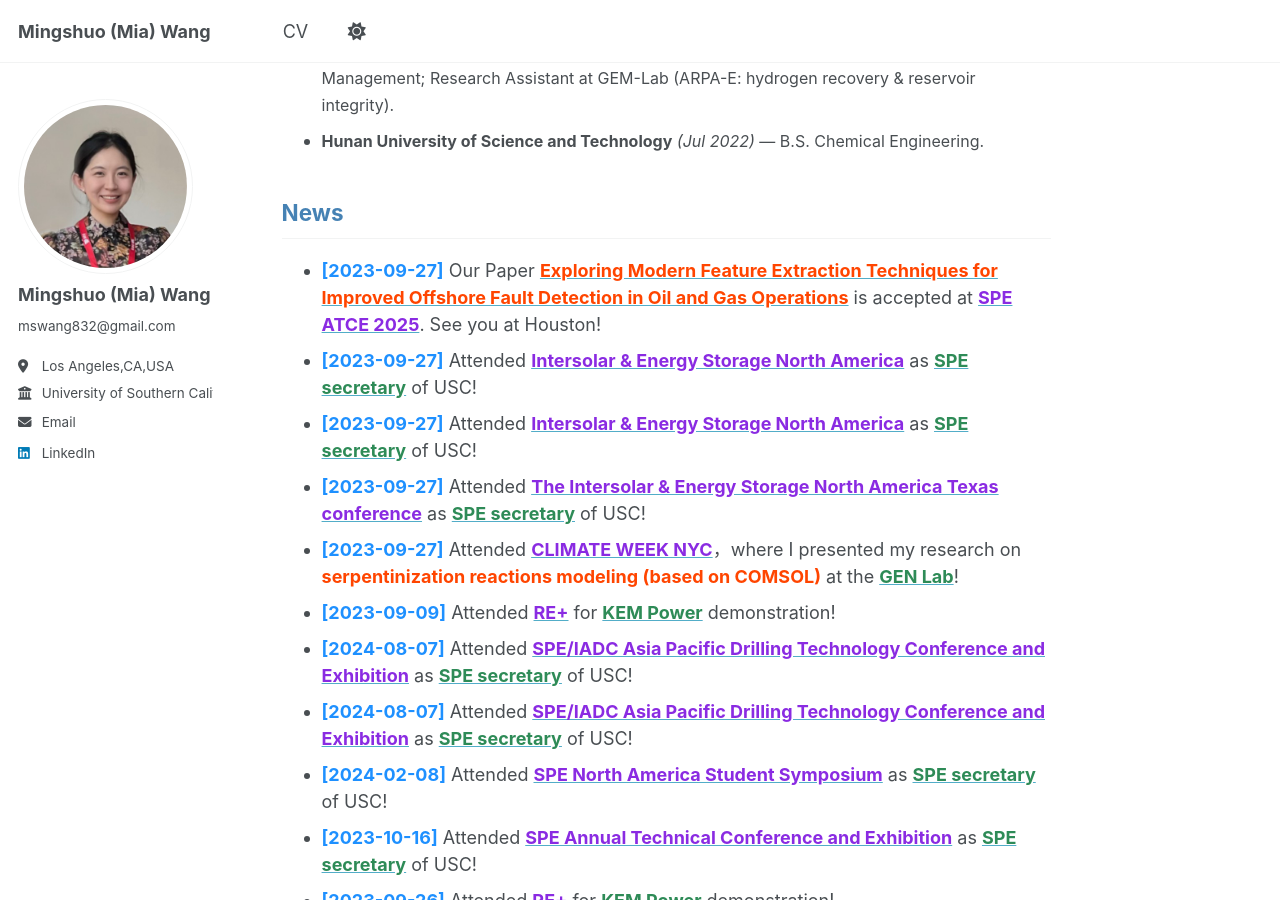
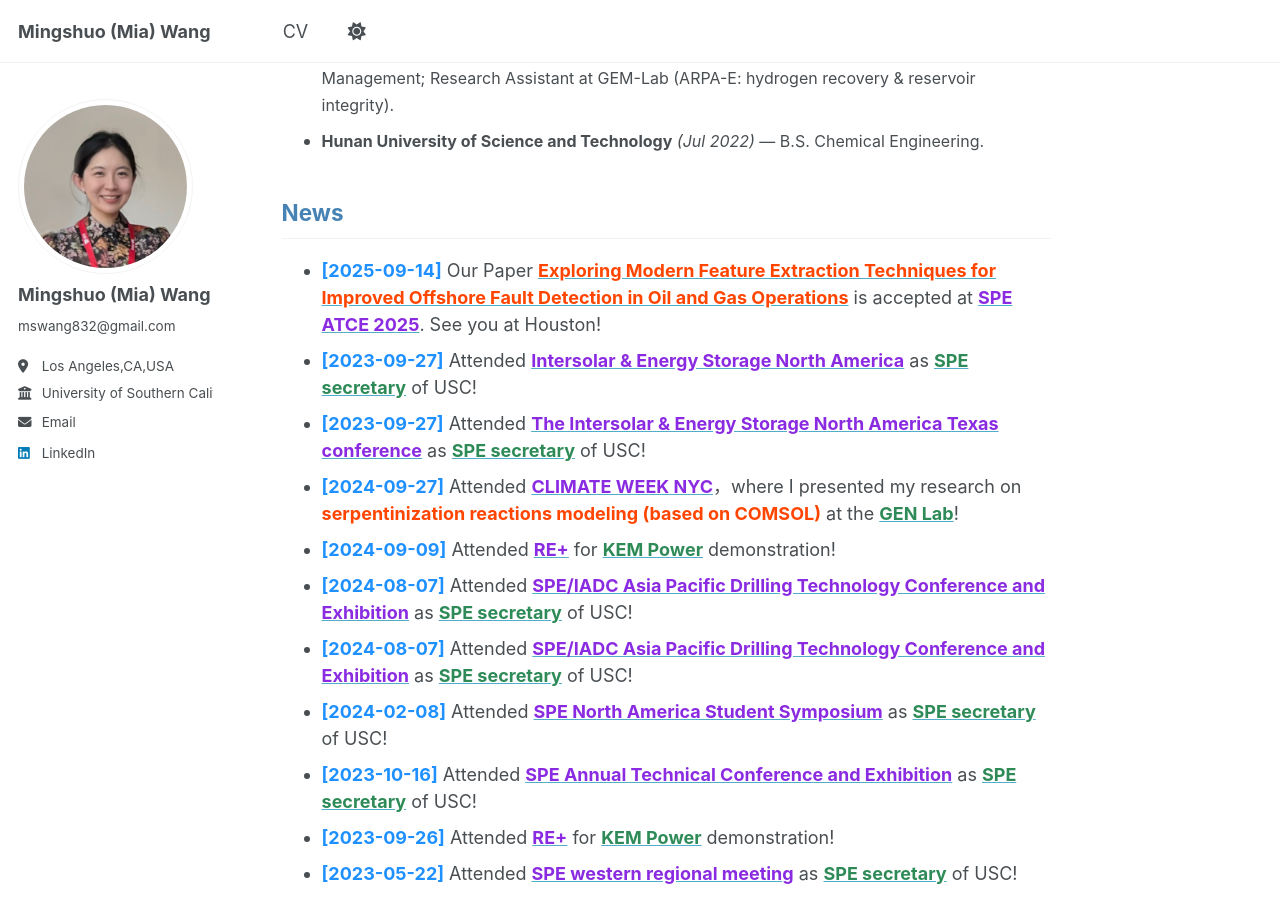
Before and after one commit to Miawang32/Miawang32.github.io, a Jekyll site: the page built from _pages/about.md, in a window 1280 px wide and 900 px high, scrolled down 603 px. Built offline with Jekyll 4.4.1, drawn with Linux system fonts in a browser that asks for light colours; a script that is not in the unit is left out.

Commit message:
Update about.md

```diff
--- a/_pages/about.md
+++ b/_pages/about.md
@@ -33,12 +33,11 @@ With a blend of technical, analytical, and management skills, I am passionate ab
 
 
 ## <span style="color: #4682B4;">News</span>
-- **<span style="color: #1E90FF;">[2023-09-27]</span>** Our Paper [<span style="color: #FF4500;">**Exploring Modern Feature Extraction Techniques for Improved Offshore Fault Detection in Oil and Gas Operations**</span>](https://www.iesna.com/2025-conference-highlights/) is accepted at [<span style="color: #8A2BE2;">**SPE ATCE 2025**</span>](https://www.atce.org/). See you at Houston!
-- **<span style="color: #1E90FF;">[2023-09-27]</span>** Attended [<span style="color: #8A2BE2;">**Intersolar & Energy Storage North America**</span>](https://www.iesna.com/2025-conference-highlights/) as [<span style="color: #2E8B57;">**SPE secretary**</span>]([https://higherlogicdownload.s3.amazonaws.com/SPE/47b8184c-7e3f-4b2b-8fa9-01533b4c4539/UploadedFiles/apOlE4zxS6ykwGQj41RN_LASPEOct2023Newsletter.pdf]) of USC!
+- **<span style="color: #1E90FF;">[2025-09-14]</span>** Our Paper [<span style="color: #FF4500;">**Exploring Modern Feature Extraction Techniques for Improved Offshore Fault Detection in Oil and Gas Operations**</span>](https://www.iesna.com/2025-conference-highlights/) is accepted at [<span style="color: #8A2BE2;">**SPE ATCE 2025**</span>](https://www.atce.org/). See you at Houston!
 - **<span style="color: #1E90FF;">[2023-09-27]</span>** Attended [<span style="color: #8A2BE2;">**Intersolar & Energy Storage North America**</span>](https://www.iesna.com/2025-conference-highlights/) as [<span style="color: #2E8B57;">**SPE secretary**</span>]([https://higherlogicdownload.s3.amazonaws.com/SPE/47b8184c-7e3f-4b2b-8fa9-01533b4c4539/UploadedFiles/apOlE4zxS6ykwGQj41RN_LASPEOct2023Newsletter.pdf]) of USC!
 - **<span style="color: #1E90FF;">[2023-09-27]</span>** Attended [<span style="color: #8A2BE2;">**The Intersolar & Energy Storage North America Texas conference**</span>](https://www.iesna.com/texas/conference/) as [<span style="color: #2E8B57;">**SPE secretary**</span>]([https://higherlogicdownload.s3.amazonaws.com/SPE/47b8184c-7e3f-4b2b-8fa9-01533b4c4539/UploadedFiles/apOlE4zxS6ykwGQj41RN_LASPEOct2023Newsletter.pdf]) of USC!
-- **<span style="color: #1E90FF;">[2023-09-27]</span>** Attended [<span style="color: #8A2BE2;">**CLIMATE WEEK NYC**</span>](https://www.climateweeknyc.org/news/its-time-highlights-climate-week-nyc)，where I presented my research on <span style="color: #FF4500;">**serpentinization reactions modeling (based on COMSOL)**</span> at the [<span style="color: #2E8B57;">**GEN Lab**</span>]([https://gemlab.usc.edu/])!
-- **<span style="color: #1E90FF;">[2023-09-09]</span>** Attended [<span style="color: #8A2BE2;">**RE+**</span>](https://www.re-plus.com/re-24-gallery/) for [<span style="color: #2E8B57;">**KEM Power**</span>]([https://www.kem-power.com/]) demonstration!
+- **<span style="color: #1E90FF;">[2024-09-27]</span>** Attended [<span style="color: #8A2BE2;">**CLIMATE WEEK NYC**</span>](https://www.climateweeknyc.org/news/its-time-highlights-climate-week-nyc)，where I presented my research on <span style="color: #FF4500;">**serpentinization reactions modeling (based on COMSOL)**</span> at the [<span style="color: #2E8B57;">**GEN Lab**</span>]([https://gemlab.usc.edu/])!
+- **<span style="color: #1E90FF;">[2024-09-09]</span>** Attended [<span style="color: #8A2BE2;">**RE+**</span>](https://www.re-plus.com/re-24-gallery/) for [<span style="color: #2E8B57;">**KEM Power**</span>]([https://www.kem-power.com/]) demonstration!
 - **<span style="color: #1E90FF;">[2024-08-07]</span>** Attended [<span style="color: #8A2BE2;">**SPE/IADC Asia Pacific Drilling Technology Conference and Exhibition**</span>](https://onepetro.org/SPEAPDT/24APDT/conference/24APDT) as [<span style="color: #2E8B57;">**SPE secretary**</span>]([https://higherlogicdownload.s3.amazonaws.com/SPE/47b8184c-7e3f-4b2b-8fa9-01533b4c4539/UploadedFiles/apOlE4zxS6ykwGQj41RN_LASPEOct2023Newsletter.pdf]) of USC!
 - **<span style="color: #1E90FF;">[2024-08-07]</span>** Attended [<span style="color: #8A2BE2;">**SPE/IADC Asia Pacific Drilling Technology Conference and Exhibition**</span>](https://onepetro.org/SPEAPDT/24APDT/conference/24APDT) as [<span style="color: #2E8B57;">**SPE secretary**</span>]([https://higherlogicdownload.s3.amazonaws.com/SPE/47b8184c-7e3f-4b2b-8fa9-01533b4c4539/UploadedFiles/apOlE4zxS6ykwGQj41RN_LASPEOct2023Newsletter.pdf]) of USC!
 - **<span style="color: #1E90FF;">[2024-02-08]</span>** Attended [<span style="color: #8A2BE2;">**SPE North America Student Symposium**</span>](https://www.spe.org/en/events/spe-north-america-student-symposium/2025/about/) as [<span style="color: #2E8B57;">**SPE secretary**</span>]([https://higherlogicdownload.s3.amazonaws.com/SPE/47b8184c-7e3f-4b2b-8fa9-01533b4c4539/UploadedFiles/apOlE4zxS6ykwGQj41RN_LASPEOct2023Newsletter.pdf]) of USC!
```
